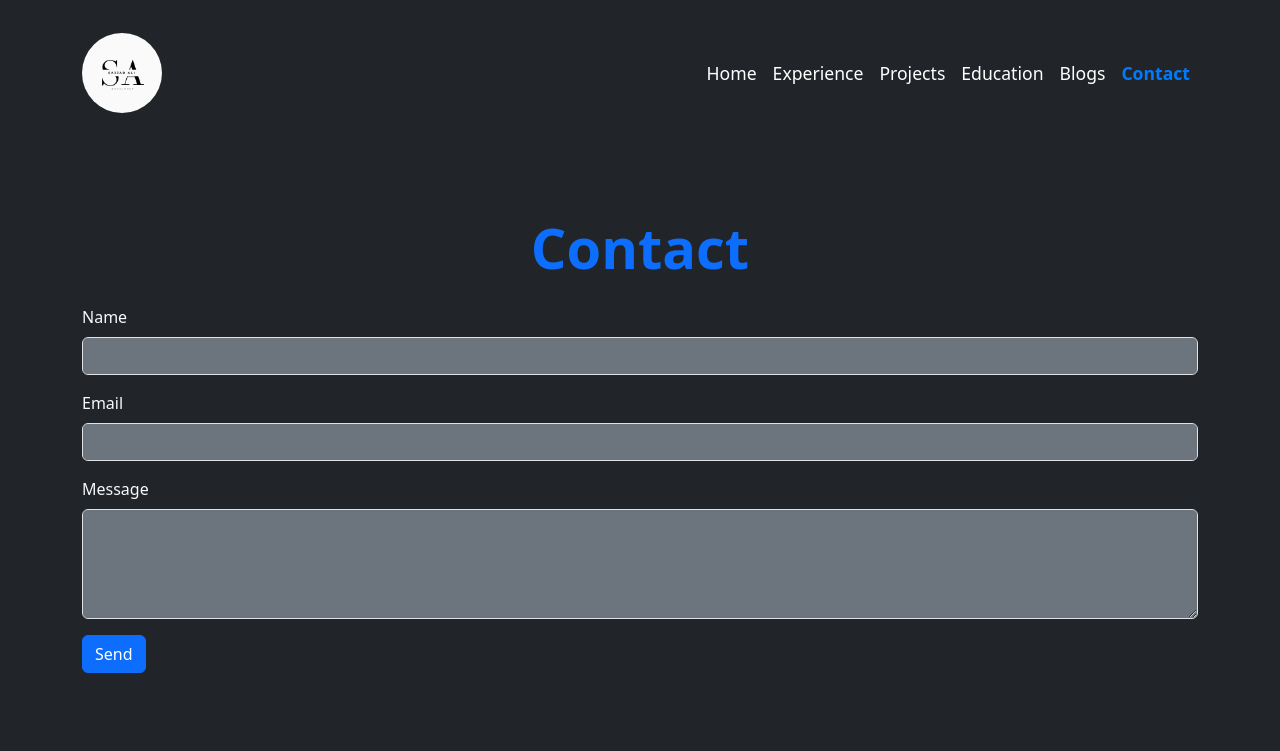
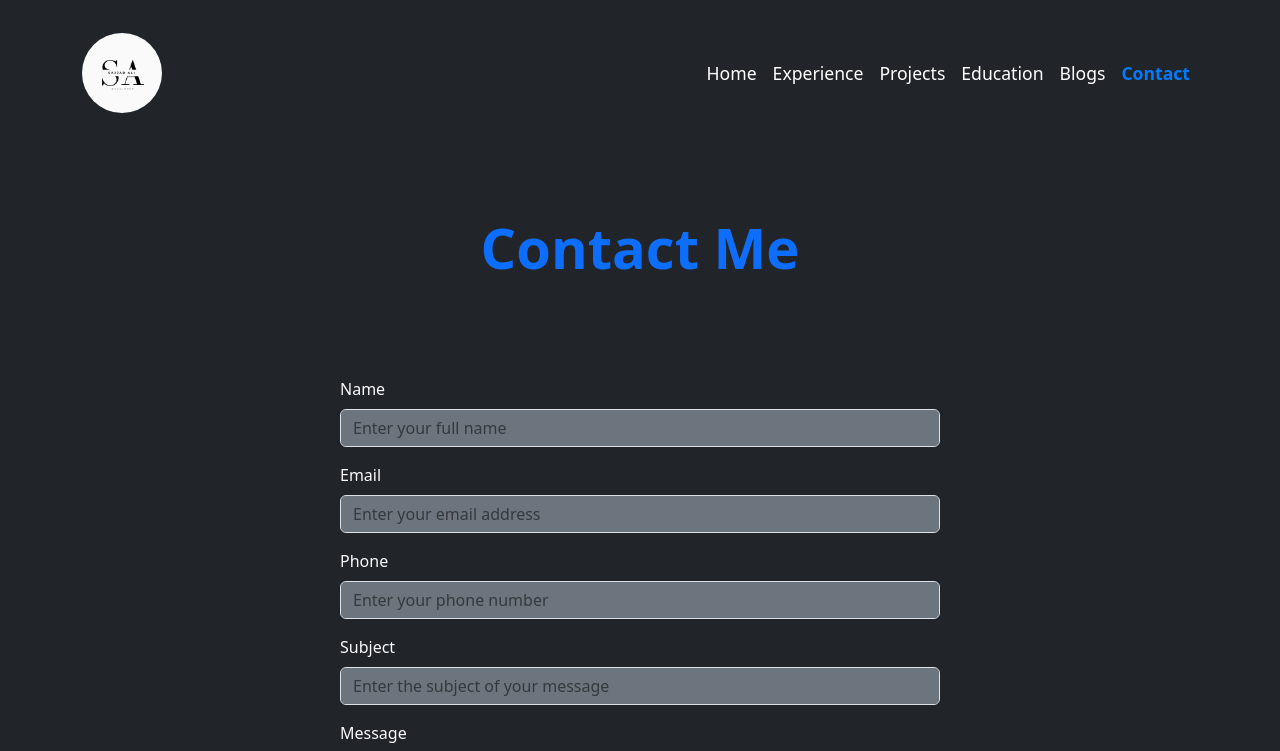
Before and after one commit to SajjadAli54/sajjadali, a React (Vite) app: page /contact in a window 1280 px wide. Shown: the top 751 px of the page. Built offline with nearby package versions, Linux system fonts and the light colour scheme.

Commit message:
Modified contact form

```diff
--- a/src/components/education.jsx
+++ b/src/components/education.jsx
@@ -1,8 +1,5 @@
 import React from "react";
 import EducationCard from "./edu-card";
-
-import NtnuImage from "../assets/job/ntnu-image.jpg";
-import SibaImage from "../assets/job/iba-image.jpg";
 
 const list = [
   {
--- a/src/pages/contact.jsx
+++ b/src/pages/contact.jsx
@@ -5,20 +5,73 @@ function Contact() {
   const [formData, setFormData] = useState({
     name: "",
     email: "",
+    phone: "",
+    subject: "",
     message: "",
   });
+
+  const [errors, setErrors] = useState({});
 
   const handleChange = (e) => {
     const { id, value } = e.target;
     setFormData({ ...formData, [id]: value });
+
+    // Clear errors as the user types
+    setErrors((prevErrors) => ({ ...prevErrors, [id]: "" }));
+  };
+
+  const validateForm = () => {
+    const newErrors = {};
+
+    // Check if name is provided
+    if (!formData.name.trim()) {
+      newErrors.name = "Name is required.";
+    }
+
+    // Check if email is valid
+    const emailRegex = /^[^\s@]+@[^\s@]+\.[^\s@]+$/;
+    if (!formData.email.trim()) {
+      newErrors.email = "Email is required.";
+    } else if (!emailRegex.test(formData.email)) {
+      newErrors.email = "Invalid email address.";
+    }
+
+    // Check if phone is valid (basic regex for numbers)
+    // const phoneRegex = /^[0-9]{10,15}$/; // Allows 10-15 digits
+    // if (!formData.phone.trim()) {
+    //   newErrors.phone = "Phone number is required.";
+    // } else if (!phoneRegex.test(formData.phone)) {
+    //   newErrors.phone = "Invalid phone number (10-15 digits only).";
+    // }
+
+    // Check if subject is provided
+    if (!formData.subject.trim()) {
+      newErrors.subject = "Subject is required.";
+    }
+
+    // Check if message is provided
+    if (!formData.message.trim()) {
+      newErrors.message = "Message cannot be empty.";
+    }
+
+    return newErrors;
   };
 
   const handleSubmit = (e) => {
     e.preventDefault();
-    const mailtoLink = `mailto:imsajjadali54@gmail.com?subject=Message from ${
-      formData.name
-    }&body=${encodeURIComponent(
-      `Name: ${formData.name}\nEmail: ${formData.email}\n\nMessage:\n${formData.message}`
+
+    // Validate form inputs
+    const validationErrors = validateForm();
+    if (Object.keys(validationErrors).length > 0) {
+      setErrors(validationErrors);
+      return;
+    }
+
+    // If no errors, construct mailto link
+    const mailtoLink = `mailto:imsajjadali54@gmail.com?subject=${encodeURIComponent(
+      formData.subject
+    )}&body=${encodeURIComponent(
+      `Name: ${formData.name}\nEmail: ${formData.email}\nPhone: ${formData.phone}\n\nMessage:\n${formData.message}`
     )}`;
     window.location.href = mailtoLink;
   };
@@ -29,21 +82,33 @@ function Contact() {
       className="py-5 bg-light animate__animated animate__fadeIn"
     >
       <h2 className="text-center text-primary mb-4 display-4 fw-bold">
-        Contact
+        Contact Me
       </h2>
-      <form onSubmit={handleSubmit}>
+      <p className="text-center text-muted mb-5">
+        Feel free to reach out! Fill in the form below and I’ll get back to you
+        as soon as possible.
+      </p>
+      <form
+        onSubmit={handleSubmit}
+        className="mx-auto"
+        style={{ maxWidth: "600px" }}
+      >
         <div className="mb-3">
           <label htmlFor="name" className="form-label">
             Name
           </label>
           <input
             type="text"
-            className="form-control bg-secondary text-light"
+            className={`form-control bg-secondary text-light ${
+              errors.name && "is-invalid"
+            }`}
             id="name"
             value={formData.name}
             onChange={handleChange}
+            placeholder="Enter your full name"
             required
           />
+          {errors.name && <div className="invalid-feedback">{errors.name}</div>}
         </div>
         <div className="mb-3">
           <label htmlFor="email" className="form-label">
@@ -51,29 +116,81 @@ function Contact() {
           </label>
           <input
             type="email"
-            className="form-control bg-secondary"
+            className={`form-control bg-secondary text-light ${
+              errors.email && "is-invalid"
+            }`}
             id="email"
             value={formData.email}
             onChange={handleChange}
+            placeholder="Enter your email address"
             required
           />
+          {errors.email && (
+            <div className="invalid-feedback">{errors.email}</div>
+          )}
+        </div>
+        <div className="mb-3">
+          <label htmlFor="phone" className="form-label">
+            Phone
+          </label>
+          <input
+            type="tel"
+            className={`form-control bg-secondary text-light ${
+              errors.phone && "is-invalid"
+            }`}
+            id="phone"
+            value={formData.phone}
+            onChange={handleChange}
+            placeholder="Enter your phone number"
+            // required
+          />
+          {/* {errors.phone && (
+            <div className="invalid-feedback">{errors.phone}</div>
+          )} */}
+        </div>
+        <div className="mb-3">
+          <label htmlFor="subject" className="form-label">
+            Subject
+          </label>
+          <input
+            type="text"
+            className={`form-control bg-secondary text-light ${
+              errors.subject && "is-invalid"
+            }`}
+            id="subject"
+            value={formData.subject}
+            onChange={handleChange}
+            placeholder="Enter the subject of your message"
+            required
+          />
+          {errors.subject && (
+            <div className="invalid-feedback">{errors.subject}</div>
+          )}
         </div>
         <div className="mb-3">
           <label htmlFor="message" className="form-label">
             Message
           </label>
           <textarea
-            className="form-control bg-secondary"
+            className={`form-control bg-secondary text-light ${
+              errors.message && "is-invalid"
+            }`}
             id="message"
-            rows="4"
+            rows="5"
             value={formData.message}
             onChange={handleChange}
+            placeholder="Write your message here"
             required
           ></textarea>
+          {errors.message && (
+            <div className="invalid-feedback">{errors.message}</div>
+          )}
         </div>
-        <button type="submit" className="btn btn-primary">
-          Send
-        </button>
+        <div className="text-center">
+          <button type="submit" className="btn btn-primary btn-lg">
+            Send Message
+          </button>
+        </div>
       </form>
     </Container>
   );
```
